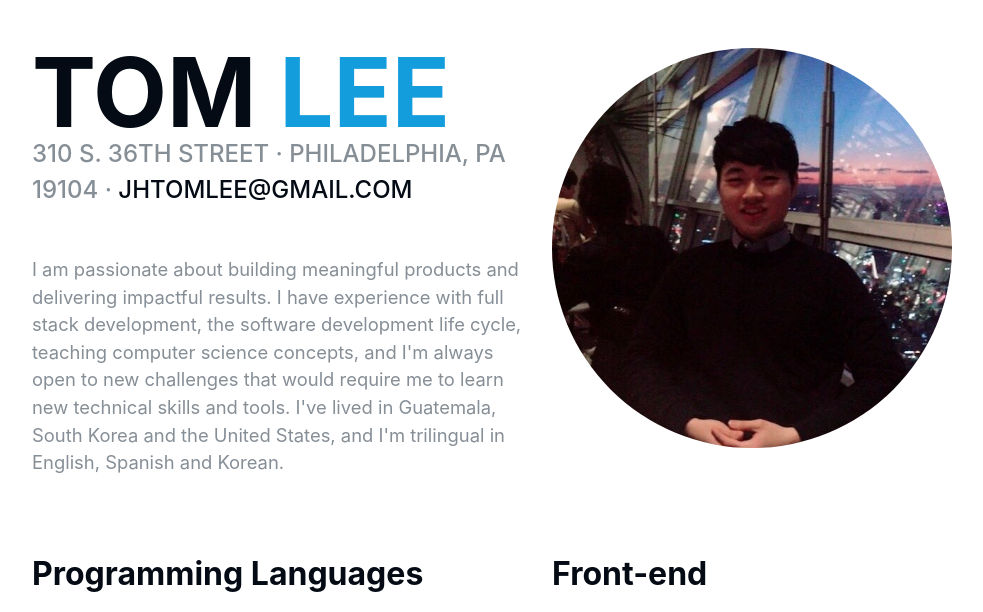
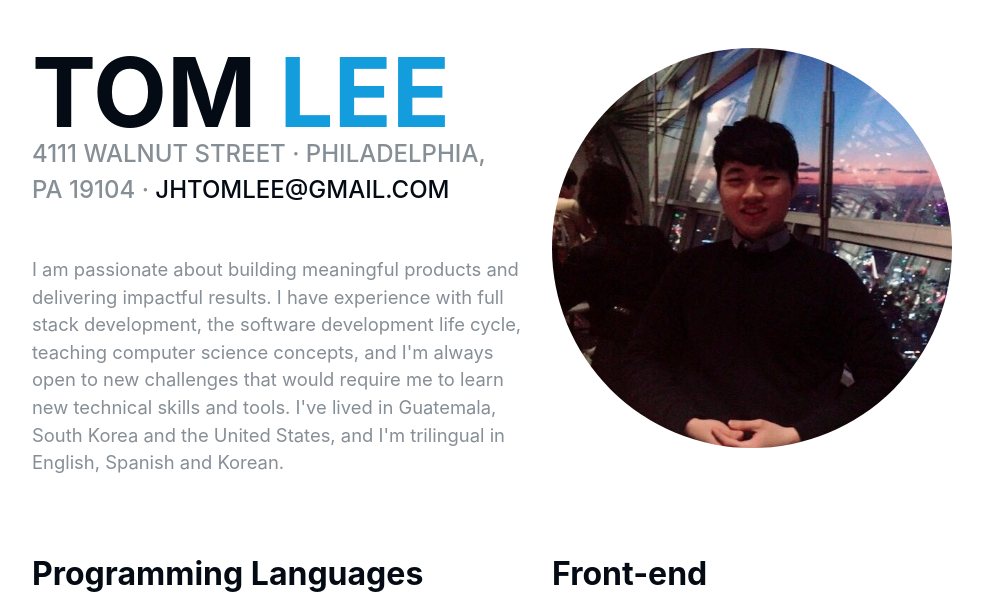
Before and after one commit to jhtomlee/personal-website, a plain HTML site: page index.html in a window 1280 px wide. Shown: the part 800-1412 px from the top of the page, without its empty margins (223-1206 px from the left). Drawn offline with nearby package versions, Linux system fonts and the light colour scheme; a web font is replaced by a local one.

Commit message:
Update address

```diff
--- a/index.html
+++ b/index.html
@@ -124,7 +124,7 @@
                         <h3 class="mb-0"> TOM
                             <span class="text-primary">LEE </span>
                         </h3>
-                        <div class="subheading mb-5">310 S. 36th Street · Philadelphia, PA 19104 ·
+                        <div class="subheading mb-5">4111 Walnut Street · Philadelphia, PA 19104 ·
                             <a href="mailto:jhtomlee@gmail.com">jhtomlee@gmail.com</a>
                         </div>
                         <p class="lead mb-5">  I am passionate about building meaningful products and delivering impactful results.
```
